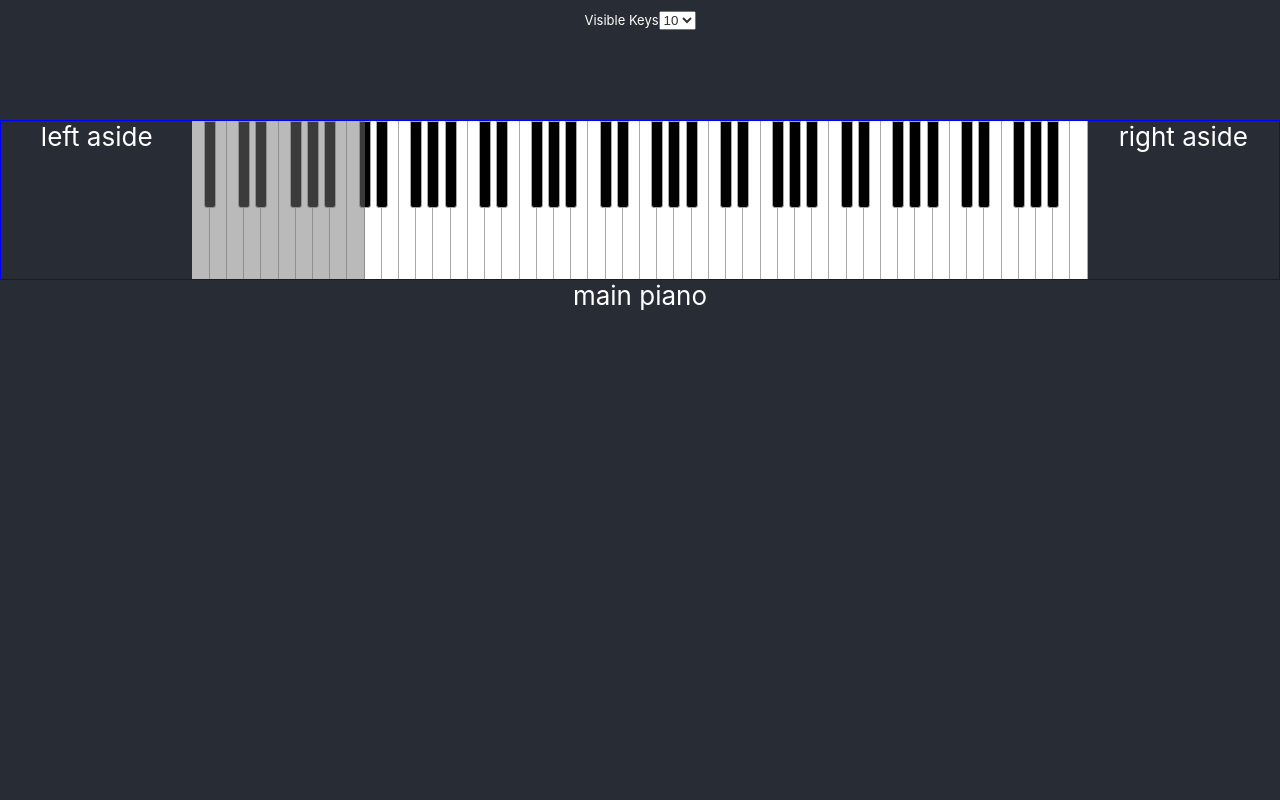
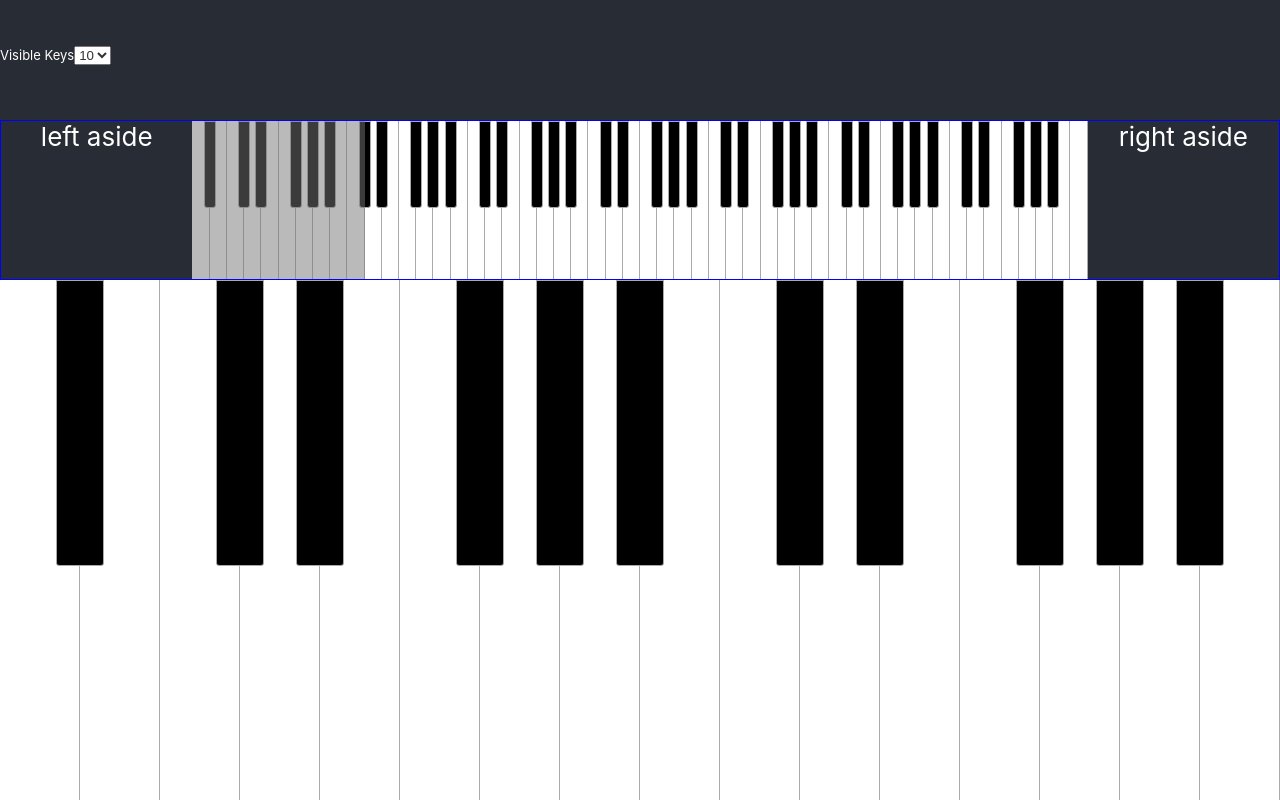
Before and after one commit to mrChernicharo/ts-piano, a React (Vite) app: page / in a window 1280 px wide. Built offline with nearby package versions, Linux system fonts and the light colour scheme.

Commit message:
big piano start

```diff
--- a/src/components/MainPiano.tsx
+++ /dev/null
@@ -1,16 +0,0 @@
-import '../styles/MainPiano.scss';
-
-interface IMainPianoProps {}
-
-export const MainPiano: React.FC<IMainPianoProps> = props => {
-	// const ref = useRef(null);
-	// const [progress, setProgress] = useState(0);
-	// const { scrollYProgress } = useElementScroll(ref);
-	// const scale = useTransform(
-	// 	scrollYProgress,
-	// 	[0, 0.33, 0.66, 1],
-	// 	[0.5, 0.75, 0.5, 1]
-	// );
-
-	return <div id="MainPiano">main piano</div>;
-};
--- /dev/null
+++ b/src/components/MainPiano/index.tsx
@@ -0,0 +1,37 @@
+import { useEffect, useRef } from 'react';
+import { useElementWidth } from '../../hooks/useElementWidth';
+import { NOTES } from '../../lib/constants';
+import '../../styles/MainPiano.scss';
+import PianoKey from '../shared/PianoKey';
+
+interface IMainPianoProps {}
+
+export const MainPiano: React.FC<IMainPianoProps> = props => {
+	const containerRef = useRef<HTMLDivElement>(null);
+	const pianoRef = useRef<HTMLDivElement>(null);
+	const { width: pianoWidth } = useElementWidth(pianoRef);
+	// const ref = useRef(null);
+	// const [progress, setProgress] = useState(0);
+	// const { scrollYProgress } = useElementScroll(ref);
+	// const scale = useTransform(
+	// 	scrollYProgress,
+	// 	[0, 0.33, 0.66, 1],
+	// 	[0.5, 0.75, 0.5, 1]
+	// );
+
+	useEffect(() => {
+		const keyW =
+			containerRef.current?.style.getPropertyValue('--key-width');
+		console.log(keyW);
+	}, []);
+
+	return (
+		<div ref={containerRef} id="MainPiano">
+			<main ref={pianoRef}>
+				{NOTES.map(note => (
+					<PianoKey key={note} note={note} />
+				))}
+			</main>
+		</div>
+	);
+};
--- a/src/components/Brush.tsx
+++ b/src/components/MiniPiano/Brush.tsx
@@ -1,8 +1,8 @@
 import { motion, useMotionValue } from 'framer-motion';
 import { useCallback, useEffect, useRef, useState } from 'react';
-import { useScreenWidth } from '../hooks/useScreenWidth';
-import { useSettingsContext } from '../hooks/useSettingsContext';
-import { WHITE_NOTES_QTD } from '../lib/constants';
+import { useScreenWidth } from '../../hooks/useScreenWidth';
+import { useSettingsContext } from '../../hooks/useSettingsContext';
+import { WHITE_NOTES_QTD } from '../../lib/constants';
 
 interface Props {
 	pianoWidth: number;
--- a/src/components/SettingsPane.tsx
+++ /dev/null
@@ -1,33 +0,0 @@
-import { ChangeEvent } from 'react';
-import { useSettingsContext } from '../hooks/useSettingsContext';
-import '../styles/SettingsPane.scss';
-interface ISettingsPaneProps {}
-
-const visibleKeysOptions = [
-	6, 7, 8, 9, 10, 11, 12, 13, 14, 15, 16, 17, 18, 19, 20, 21, 22, 23, 24,
-];
-
-export const SettingsPane: React.FC<ISettingsPaneProps> = props => {
-	const { visibleKeys, setVisibleKeys } = useSettingsContext();
-
-	function handleVisibleKeysChange(e: ChangeEvent<HTMLSelectElement>) {
-		setVisibleKeys(+e.currentTarget.value);
-	}
-
-	return (
-		<div id="SettingsPane">
-			<label htmlFor="visibleKeys">Visible Keys</label>
-			<select
-				id="visibleKeys"
-				onChange={handleVisibleKeysChange}
-				value={visibleKeys}
-			>
-				{visibleKeysOptions.map(qtd => (
-					<option key={qtd} value={qtd}>
-						{qtd}
-					</option>
-				))}
-			</select>
-		</div>
-	);
-};
--- /dev/null
+++ b/src/components/SettingsPane/index.tsx
@@ -0,0 +1,35 @@
+import { ChangeEvent } from 'react';
+import { useSettingsContext } from '../../hooks/useSettingsContext';
+import '../../styles/SettingsPane.scss';
+interface ISettingsPaneProps {}
+
+export const SettingsPane: React.FC<ISettingsPaneProps> = props => {
+	const { visibleKeys, setVisibleKeys } = useSettingsContext();
+
+	const visibleKeysOptions = [
+		6, 7, 8, 9, 10, 11, 12, 13, 14, 15, 16, 17, 18, 19, 20, 21, 22, 23, 24,
+	];
+
+	function handleVisibleKeysChange(e: ChangeEvent<HTMLSelectElement>) {
+		setVisibleKeys(+e.currentTarget.value);
+	}
+
+	return (
+		<div id="SettingsPane">
+			<div className="select-container">
+				<label htmlFor="visibleKeys">Visible Keys</label>
+				<select
+					id="visibleKeys"
+					onChange={handleVisibleKeysChange}
+					value={visibleKeys}
+				>
+					{visibleKeysOptions.map(qtd => (
+						<option key={qtd} value={qtd}>
+							{qtd}
+						</option>
+					))}
+				</select>
+			</div>
+		</div>
+	);
+};
--- a/src/components/PianoKey.tsx
+++ b/src/components/shared/PianoKey.tsx
@@ -1,5 +1,4 @@
-import * as React from 'react';
-import { isFlat } from '../lib/helpers';
+import { isFlat } from '../../lib/helpers';
 
 interface IPianoKeyProps {
 	note: string;
--- a/src/index.scss
+++ b/src/index.scss
@@ -2,6 +2,7 @@
 	--totalNotes: 88;
 	--whiteNotes: 52;
 	--blackNotes: 36;
+
 	--miniPianoAsideWidth: 15vw;
 	--miniPianoMainWidth: 69.94vw;
 }
--- a/src/styles/MainPiano.scss
+++ b/src/styles/MainPiano.scss
@@ -1,4 +1,35 @@
 #MainPiano {
 	// border: 1px solid red;
 	// width: 100vw;
+	--key-width: 80px;
+	--black-key-width: calc(var(--key-width) * 0.6);
+
+	main {
+		display: flex;
+		position: relative;
+		height: 100%;
+		width: 100%;
+		overflow: auto;
+
+		.piano-key {
+			&.white {
+				width: var(--key-width);
+				background-color: white;
+				border-right: 1px solid #aaa;
+			}
+
+			&.black {
+				border: 1px solid #aaa;
+				border-bottom-right-radius: 3px;
+				border-bottom-left-radius: 3px;
+				position: relative;
+				height: 55%;
+				width: var(--black-key-width);
+				margin-right: calc(calc(var(--black-key-width) / 2) * -1);
+				margin-left: calc(calc(var(--black-key-width) / 2) * -1);
+				z-index: 2;
+				background-color: black;
+			}
+		}
+	}
 }
--- a/src/styles/MiniPiano.scss
+++ b/src/styles/MiniPiano.scss
@@ -1,6 +1,6 @@
 #MiniPiano {
-	--key-width: calc(var(--miniPianoMainWidth) / var(--whiteNotes));
-	--black-key-width: calc(var(--key-width) * 0.7);
+	--mini-key-width: calc(var(--miniPianoMainWidth) / var(--whiteNotes));
+	--black-key-width: calc(var(--mini-key-width) * 0.7);
 	border: 1px solid blue;
 	width: 100vw;
 	display: flex;
@@ -15,7 +15,7 @@
 
 		.piano-key {
 			&.white {
-				width: var(--key-width);
+				width: var(--mini-key-width);
 				background-color: white;
 				border-right: 1px solid #aaa;
 			}
--- a/src/styles/SettingsPane.scss
+++ b/src/styles/SettingsPane.scss
@@ -1,4 +1,10 @@
 #SettingsPane {
 	// border: 1px solid red;
 	// width: 100vw;
+	display: flex;
+	align-items: center;
+
+	.select-container {
+		height: 50px;
+	}
 }
```
Also changed, not shown: src/components/MiniPiano/index.tsx (renamed from src/components/MiniPiano.tsx, +4 -4 lines).
